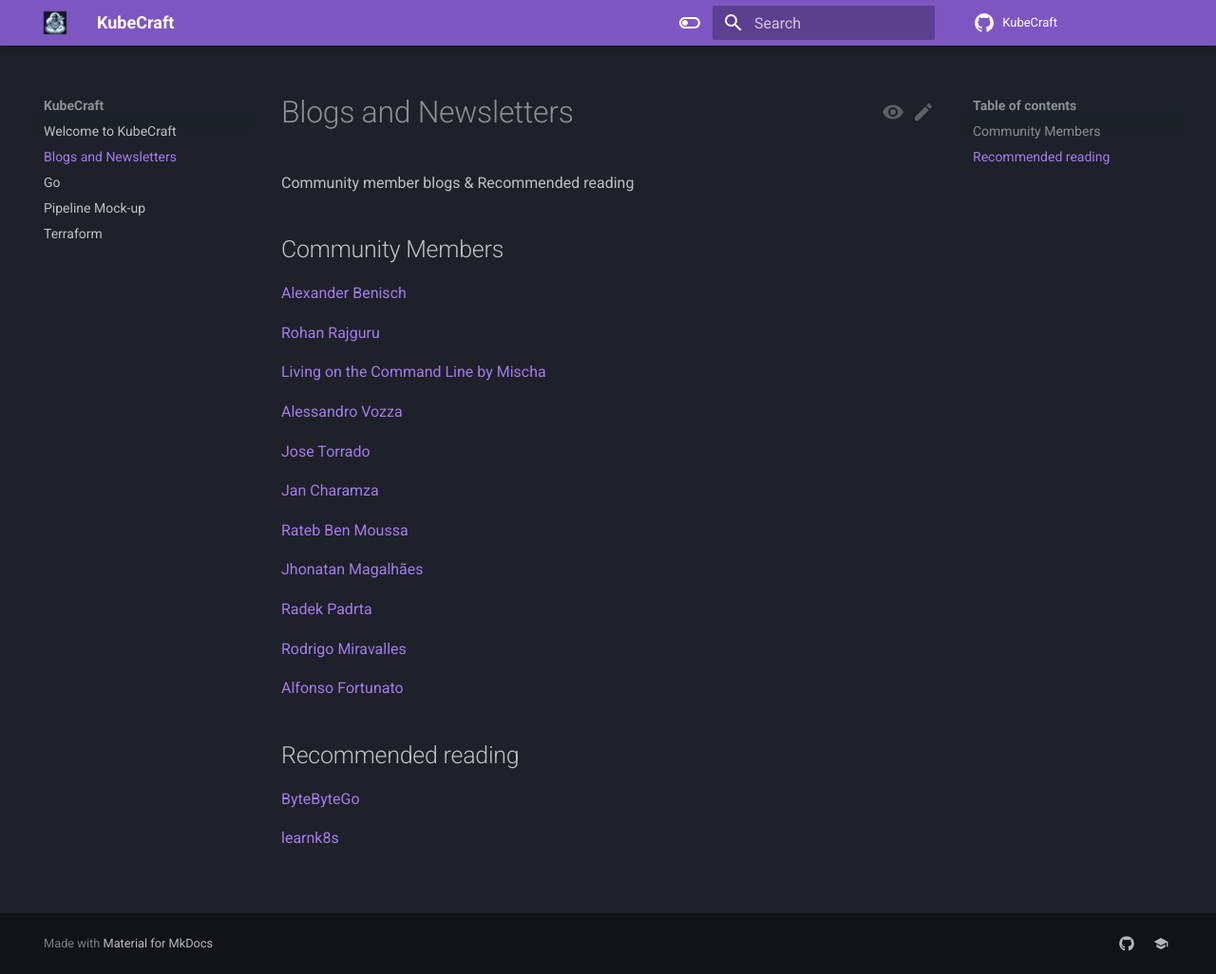
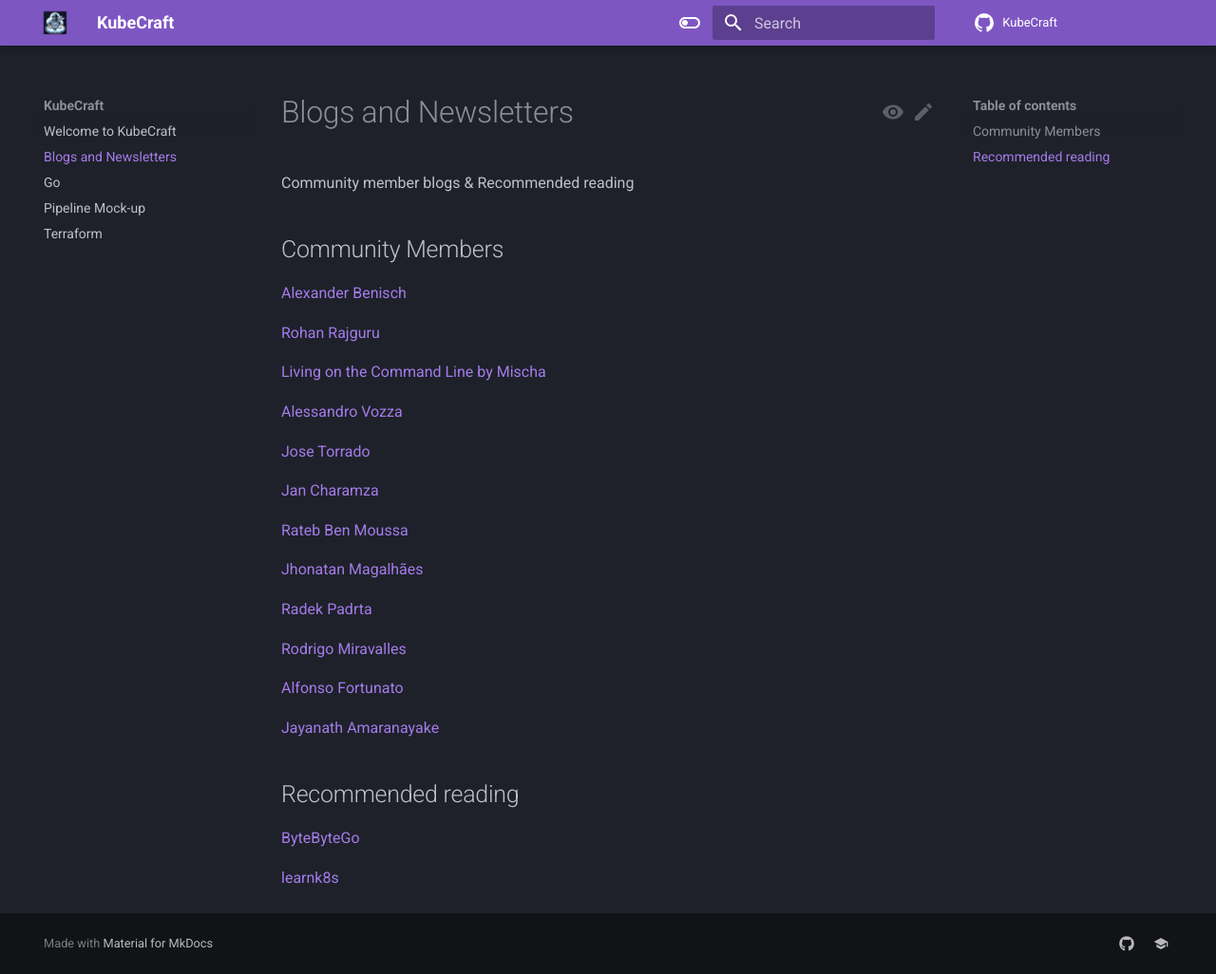
Before and after one commit to mischavandenburg/kubecraft, an MkDocs documentation site: the page built from docs/blogs.md, in a window 1280 px wide and 1026 px high. Shown: the whole window at 95% size. Built offline with MkDocs 1.6.1 and Material for MkDocs 9.7.7, drawn with Linux system fonts in a browser that asks for light colours; comment, search, counter and statistics services are not loaded.

Commit message:
Added blog of Jayanath Amaranayake
Few more words from Jay 👍

```diff
--- a/docs/blogs.md
+++ b/docs/blogs.md
@@ -26,6 +26,8 @@
 
 [Alfonso Fortunato](https://alfonsofortunato.com)
 
+[Jayanath Amaranayake](https://fewmorewords.com)
+
 ## Recommended reading
 
 [ByteByteGo](https://blog.bytebytego.com/)
```
